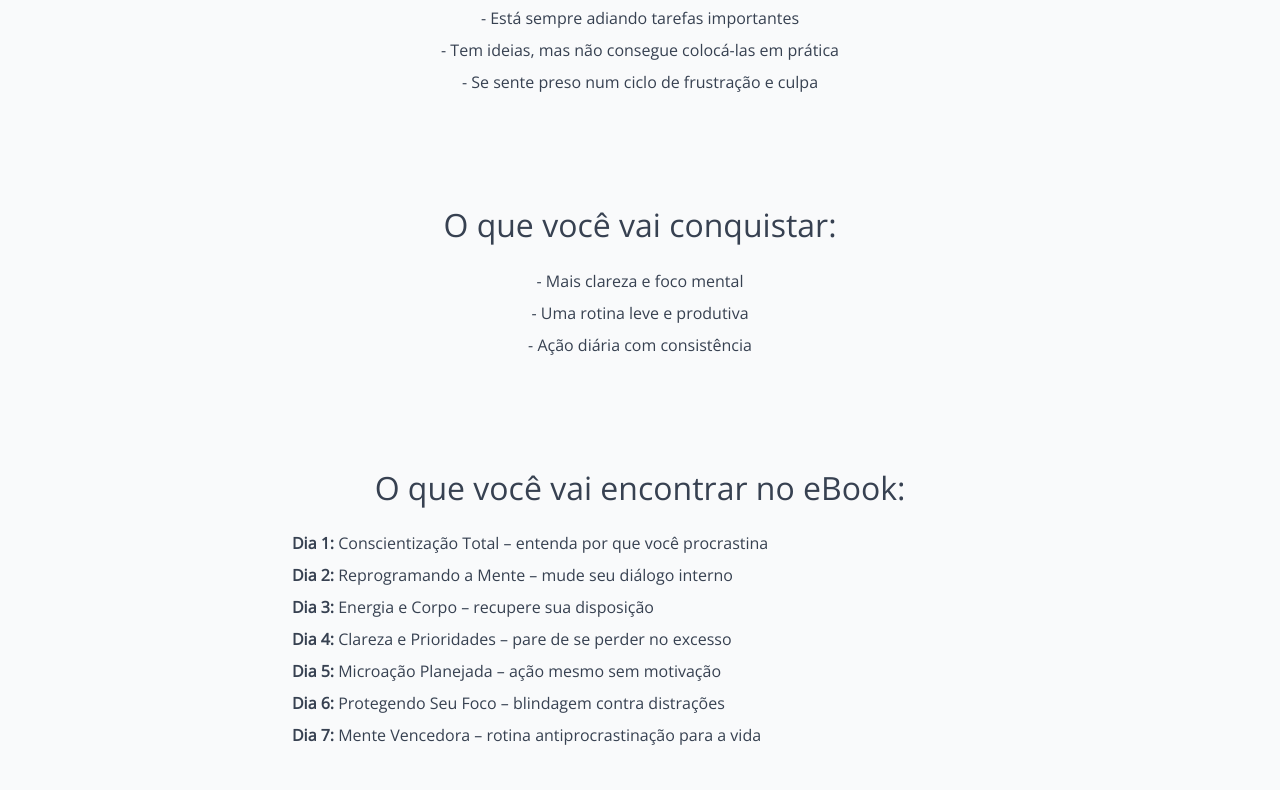
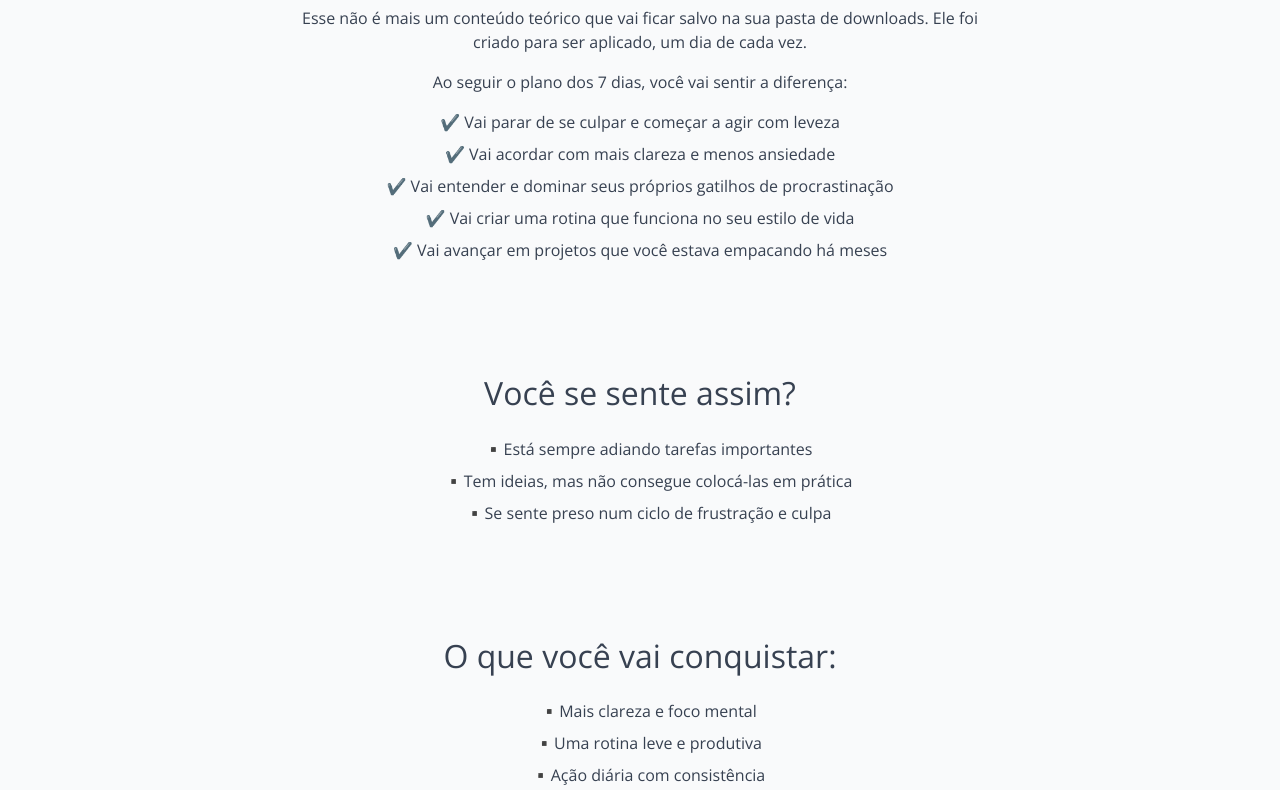
Before and after one commit to yurierdmann/ebook-procrastinacao, a plain HTML site: page index.html in a window 1280 px wide. Shown: the part 748-1538 px from the top of the page. Drawn offline with nearby package versions, Linux system fonts and the light colour scheme.

Commit message:
Update index.html

```diff
--- a/index.html
+++ b/index.html
@@ -10,6 +10,7 @@
   <link href="https://fonts.googleapis.com/css2?family=Montserrat:wght@700&family=Open+Sans&display=swap"
     rel="stylesheet">
   <link rel="stylesheet" href="https://unpkg.com/aos@2.3.1/dist/aos.css">
+  <link rel="icon" type="image/png" href="Mockup.png">
   <link href="https://cdn.jsdelivr.net/npm/bootstrap@5.3.0/dist/css/bootstrap.min.css" rel="stylesheet">
   <style>
     :root {
@@ -117,13 +118,30 @@
     </div>
   </header>
 
+  <section class="beneficios-ebook" data-aos="fade-up">
+    <div class="container container-narrow text-center">
+      <h2 class="mb-4">Por que esse eBook pode mudar sua rotina:</h2>
+      <p class="mb-3">Esse não é mais um conteúdo teórico que vai ficar salvo na sua pasta de downloads. Ele foi criado
+        para ser aplicado, um dia de cada vez.</p>
+      <p class="mb-3">Ao seguir o plano dos 7 dias, você vai sentir a diferença:</p>
+      <ul class="list-unstyled">
+        <li class="mb-2">✔️ Vai parar de se culpar e começar a agir com leveza</li>
+        <li class="mb-2">✔️ Vai acordar com mais clareza e menos ansiedade</li>
+        <li class="mb-2">✔️ Vai entender e dominar seus próprios gatilhos de procrastinação</li>
+        <li class="mb-2">✔️ Vai criar uma rotina que funciona no seu estilo de vida</li>
+        <li class="mb-2">✔️ Vai avançar em projetos que você estava empacando há meses</li>
+      </ul>
+    </div>
+  </section>
+
+
   <section class="bullets" data-aos="fade-up">
     <div class="container container-narrow text-center">
       <h2 class="mb-4">Você se sente assim?</h2>
-      <ul class="list-unstyled">
-        <li class="mb-2">- Está sempre adiando tarefas importantes</li>
-        <li class="mb-2">- Tem ideias, mas não consegue colocá-las em prática</li>
-        <li class="mb-2">- Se sente preso num ciclo de frustração e culpa</li>
+      <ul class="list-unstyled ps-3">
+        <li class="mb-2">▪️Está sempre adiando tarefas importantes</li>
+        <li class="mb-2">▪️Tem ideias, mas não consegue colocá-las em prática</li>
+        <li class="mb-2">▪️Se sente preso num ciclo de frustração e culpa</li>
       </ul>
     </div>
   </section>
@@ -131,10 +149,10 @@
   <section class="benefits" data-aos="fade-up">
     <div class="container container-narrow text-center">
       <h2 class="mb-4">O que você vai conquistar:</h2>
-      <ul class="list-unstyled">
-        <li class="mb-2">- Mais clareza e foco mental</li>
-        <li class="mb-2">- Uma rotina leve e produtiva</li>
-        <li class="mb-2">- Ação diária com consistência</li>
+      <ul class="list-unstyled ps-3">
+        <li class="mb-2">▪️Mais clareza e foco mental</li>
+        <li class="mb-2">▪️Uma rotina leve e produtiva</li>
+        <li class="mb-2">▪️Ação diária com consistência</li>
       </ul>
     </div>
   </section>
@@ -173,7 +191,7 @@
       <p class="mb-2">Garanta agora com bônus exclusivo: <strong>Planner de Produtividade Digital</strong></p>
       <p><em>Contagem regressiva:</em></p>
       <div id="timer" style="font-size: 1.5rem; color: var(--laranja); margin-bottom: 1rem;"></div>
-      <a href="#" class="cta-button">QUERO MEU EBOOK AGORA!</a>
+      <a href="https://pay.cakto.com.br/3d8rgbg_393527" class="cta-button">QUERO MEU EBOOK AGORA!</a>
     </div>
   </section>
 
```
